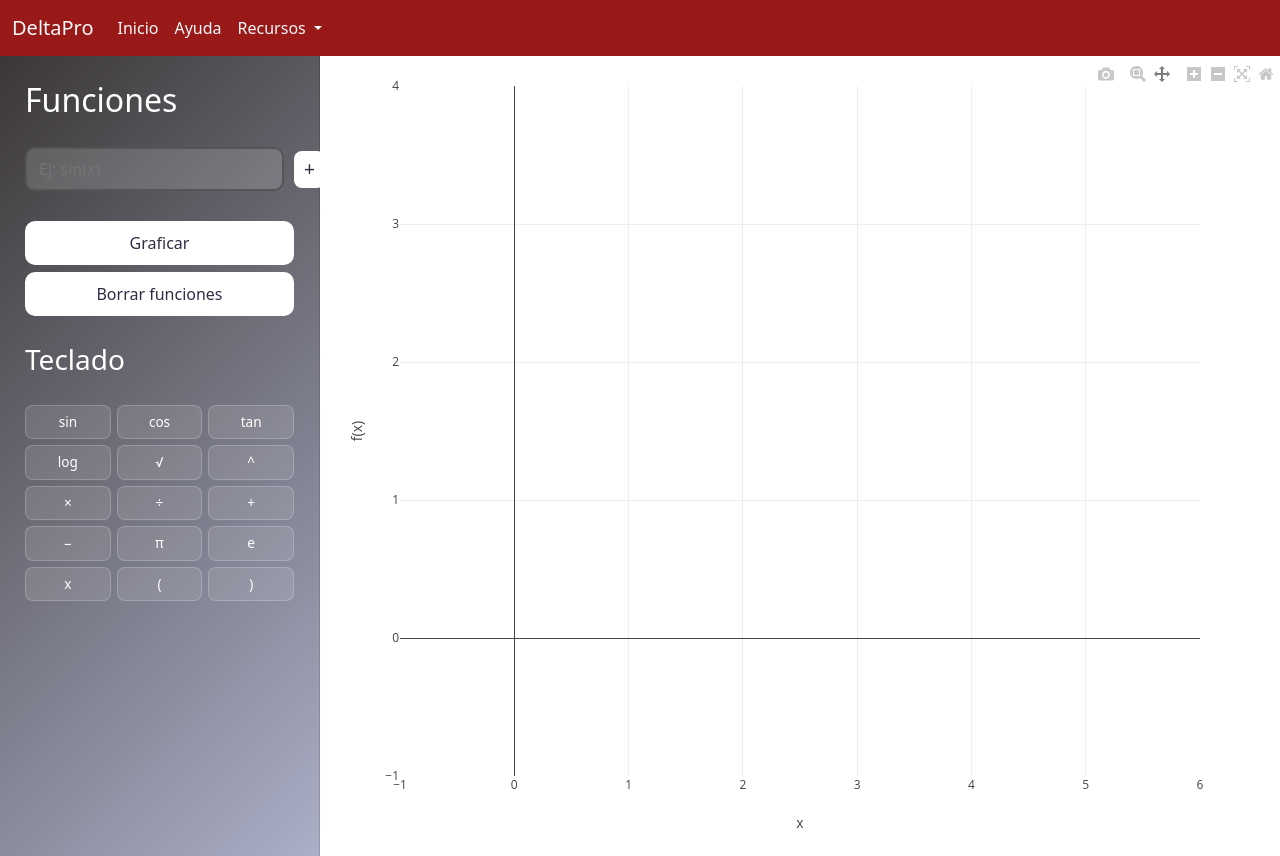
After one commit to lop326/DeltaPro, a Django app: page /graficar/ in a window 1280 px wide. The commit adds this page. Run offline with Django 5.2, Linux system fonts and the light colour scheme; the visitor is signed in with stand-in values (Sample User, id 1); data that the repository does not hold is empty; some libraries are stand-ins or nearby versions.

Commit message:
se agrego la plantilla graficar

```diff
--- /dev/null
+++ b/Web/static/css/graficar.css
@@ -0,0 +1,117 @@
+:root {
+  --color-claro: #F7F7F7;
+  --color-gris-azulado: #C9D1D3;
+  --color-celeste: #9DD3DF;
+  --color-oscuro: #3B3737;
+  --color-rojo: #991818;
+}
+
+header{
+  background: var(--color-rojo);
+}
+.cont-grafico{
+    margin: 0;
+    display: flex;
+    height: 100vh;
+    color: #fff;
+  }
+
+  #menu {
+    width: 320px;
+    padding: 25px;
+
+    display: flex;
+    flex-direction: column;
+    gap: 20px;
+    border-right: 1px solid rgba(255, 255, 255, 0.1);
+    background: linear-gradient(135deg, #3B3737, #abafc7);
+
+  }
+
+  h2, h3 {
+    margin: 0;
+    font-weight: 600;
+  }
+
+  .input-funcion {
+    display: flex;
+    align-items: center;
+    gap: 10px;
+    margin-bottom: 10px;
+  }
+
+  .input-funcion input {
+    flex: 1;
+    padding: 8px 12px;
+    border: 2px solid #555;
+    border-radius: 10px;
+    background: rgba(255,255,255,0.15);
+    color: #fff;
+    outline: none;
+    font-size: 1rem;
+    transition: border 0.2s ease;
+  }
+
+  .input-funcion button {
+    padding: 4px 10px;
+    background: #fff;
+    color: #2c2f45;
+    border: none;
+    border-radius: 8px;
+    font-size: 1.2rem;
+    cursor: pointer;
+    transition: background 0.2s;
+  }
+
+  .input-funcion button:hover {
+    background: #ccc;
+  }
+
+  .botones button {
+    width: 100%;
+    padding: 10px;
+    margin-bottom: 7px;
+    font-size: 1rem;
+    background: #ffffff;
+    color: #2c2f45;
+    border: none;
+    border-radius: 10px;
+    cursor: pointer;
+    transition: background 0.2s;
+  }
+
+  .botones button:hover {
+    background: #ddd;
+  }
+
+  #teclado {
+    display: flex;
+    flex-wrap: wrap;
+    gap: 6px;
+  }
+
+  #teclado button {
+    flex: 1 0 30%;
+    padding: 6px;
+    font-size: 0.85rem;
+    background: rgba(255,255,255,0.1);
+    color: #fff;
+    border: 1px solid rgba(255,255,255,0.2);
+    border-radius: 8px;
+    cursor: pointer;
+    transition: background 0.2s;
+  }
+
+  #teclado button:hover {
+    background: rgba(255,255,255,0.2);
+  }
+
+  #grafico {
+    flex: 1;
+    animation: fadeIn 0.6s ease-in-out;
+  }
+
+  @keyframes fadeIn {
+    from { opacity: 0; transform: translateY(10px); }
+    to { opacity: 1; transform: translateY(0); }
+  }
--- /dev/null
+++ b/Web/static/scripts/graficar.js
@@ -0,0 +1,92 @@
+let baseLayout = {
+    margin: { t: 30 },
+    xaxis: { title: 'x', zeroline: true },
+    yaxis: { title: 'f(x)', zeroline: true },
+    dragmode: 'pan'
+  };
+
+  Plotly.newPlot('grafico', [], baseLayout, {
+    responsive: true,
+    displayModeBar: true,
+    displaylogo: false,
+    modeBarButtonsToAdd: ['resetScale2d']
+  });
+
+  let colores = [
+    '#e74c3c', '#2ecc71', '#3498db', '#f39c12', '#9b59b6',
+    '#1abc9c', '#e67e22', '#34495e', '#d35400', '#7f8c8d'
+  ];
+  let colorIndex = 0;
+  let inputActivo = null;
+
+  function agregarInput() {
+    const contenedor = document.getElementById('contenedor-funciones');
+    const div = document.createElement('div');
+    const color = colores[colorIndex % colores.length];
+    colorIndex++;
+
+    div.className = 'input-funcion';
+    div.innerHTML = `
+      <input type="text" placeholder="Ej: x^2" style="border-color: ${color}" onfocus="seleccionarInput(this)">
+      <button onclick="eliminarInput(this)">−</button>
+    `;
+    contenedor.appendChild(div);
+  }
+
+  function eliminarInput(boton) {
+    const div = boton.parentNode;
+    div.remove();
+  }
+
+  function seleccionarInput(input) {
+    inputActivo = input;
+  }
+
+  function insertar(simbolo) {
+    if (inputActivo) {
+      const start = inputActivo.selectionStart;
+      const end = inputActivo.selectionEnd;
+      const text = inputActivo.value;
+      inputActivo.value = text.slice(0, start) + simbolo + text.slice(end);
+      inputActivo.focus();
+      inputActivo.setSelectionRange(start + simbolo.length, start + simbolo.length);
+    }
+  }
+
+  function graficar() {
+    const inputs = document.querySelectorAll('#contenedor-funciones input');
+    const trazas = [];
+
+    inputs.forEach((input, i) => {
+      const expr = input.value.trim();
+      const color = input.style.borderColor || colores[i % colores.length];
+
+      if (expr.length === 0) return;
+
+      const x = [], y = [];
+
+      for (let xi = -10; xi <= 10; xi += 0.1) {
+        x.push(xi);
+        try {
+          y.push(math.evaluate(expr, { x: xi }));
+        } catch {
+          y.push(null);
+        }
+      }
+
+      trazas.push({
+        x: x,
+        y: y,
+        mode: 'lines',
+        type: 'scatter',
+        name: expr,
+        line: { color: color }
+      });
+    });
+
+    Plotly.react('grafico', trazas, baseLayout);
+  }
+
+  function borrarFunciones() {
+    Plotly.react('grafico', [], baseLayout);
+  }
--- /dev/null
+++ b/Web/templates/graficar.html
@@ -0,0 +1,93 @@
+{% load static %}
+<!DOCTYPE html>
+<html lang="en">
+<head>
+    <meta charset="UTF-8">
+    <meta name="viewport" content="width=device-width, initial-scale=1.0">
+    <title>Graficar</title>
+    <link rel="stylesheet" href="{% static 'css/graficar.css' %}">
+    <link href="https://cdn.jsdelivr.net/npm/bootstrap@5.3.5/dist/css/bootstrap.min.css" rel="stylesheet" integrity="sha384-SgOJa3DmI69IUzQ2PVdRZhwQ+dy64/BUtbMJw1MZ8t5HZApcHrRKUc4W0kG879m7" crossorigin="anonymous">
+
+
+
+</head>
+<body>
+    <header>
+        <nav class="navbar navbar-expand-lg">
+            <div class="container-fluid">
+              <a class="navbar-brand link-light" href="{% url 'home' %}">DeltaPro</a>
+              <button class="navbar-toggler" type="button" data-bs-toggle="collapse" data-bs-target="#navbarSupportedContent" aria-controls="navbarSupportedContent" aria-expanded="false" aria-label="Toggle navigation">
+                <span class="navbar-toggler-icon"></span>
+              </button>
+              <div class="collapse navbar-collapse" id="navbarSupportedContent">
+                <ul class="navbar-nav me-auto mb-2 mb-lg-0">
+                  <li class="nav-item">
+                    <a class="nav-link active link-light" aria-current="page" href="{% url 'home' %}">Inicio</a>
+                  </li>
+                  <li class="nav-item">
+                    <a class="nav-link link-light" href="{% url 'ayuda' %}">Ayuda</a>
+                  </li>
+                  <li class="nav-item dropdown">
+                    <a class="nav-link dropdown-toggle link-light" href="#" role="button" data-bs-toggle="dropdown" aria-expanded="false">
+                      Recursos
+                    </a>
+                    <ul class="dropdown-menu">
+                      <li><a class="dropdown-item" href="{% url 'raices' %}" >Raices de funciones</a></li>
+                      <li><a class="dropdown-item" href="{% url 'sistemas' %}">Sistemas de ecuaciones</a></li>
+
+                    </ul>
+                  </li>
+
+                </ul>
+
+            </div>
+          </nav>
+
+    </header>
+    <main class="cont-grafico">
+        <div id="menu">
+            <h2>Funciones</h2>
+            <div id="contenedor-funciones">
+              <div class="input-funcion">
+                <input type="text" placeholder="Ej: sin(x)" onfocus="seleccionarInput(this)">
+                <button onclick="agregarInput()">+</button>
+              </div>
+            </div>
+
+            <div class="botones">
+              <button onclick="graficar()">Graficar</button>
+              <button onclick="borrarFunciones()">Borrar funciones</button>
+            </div>
+
+            <h3>Teclado</h3>
+            <div id="teclado">
+              <button onclick="insertar('sin()')">sin</button>
+              <button onclick="insertar('cos()')">cos</button>
+              <button onclick="insertar('tan()')">tan</button>
+              <button onclick="insertar('log()')">log</button>
+              <button onclick="insertar('sqrt()')">√</button>
+              <button onclick="insertar('^')">^</button>
+              <button onclick="insertar('*')">×</button>
+              <button onclick="insertar('/')">÷</button>
+              <button onclick="insertar('+')">+</button>
+              <button onclick="insertar('-')">−</button>
+              <button onclick="insertar('pi')">π</button>
+              <button onclick="insertar('e')">e</button>
+              <button onclick="insertar('x')">x</button>
+              <button onclick="insertar('(')">(</button>
+              <button onclick="insertar(')')">)</button>
+            </div>
+          </div>
+
+          <div id="grafico"></div>
+
+    </main>
+
+    <script src="https://cdn.jsdelivr.net/npm/bootstrap@5.3.5/dist/js/bootstrap.bundle.min.js" integrity="sha384-k6d4wzSIapyDyv1kpU366/PK5hCdSbCRGRCMv+eplOQJWyd1fbcAu9OCUj5zNLiq" crossorigin="anonymous"></script>
+    <script src="https://cdn.plot.ly/plotly-latest.min.js"></script>
+    <script src="https://cdnjs.cloudflare.com/ajax/libs/mathjs/11.8.0/math.min.js"></script>
+    <script src="{% static 'scripts/graficar.js' %}"></script>
+
+</body>
+
+</html>
--- a/Web/templates/home.html
+++ b/Web/templates/home.html
@@ -82,10 +82,10 @@
 
         </div>
         <div class="face back">
-          <h3>metodo 1</h3>
-          <p>Lorem ipsudus omnis, maxime quibusdam modi dist debitis vestias en</p>
+          <h3>Grafico</h3>
+          <p>Ver las funciones con mas claridad es relevante para el estudio de la mismas</p>
           <div class="link">
-            <a href="#">Ir metodo</a>
+            <a href="{% url 'graficar' %}">Ir Graficadora</a>
           </div>
         </div>
       </div>
--- a/Web/templates/nosotros.html
+++ b/Web/templates/nosotros.html
@@ -14,7 +14,7 @@
 
 <div class="container mt-5">
   <div class="text-center">
-    <img src="../static/images/logo_Aurea_fondo_blanco_final.png" alt="logo_Aurea" style="width: 400px; height: 400px; margin-top: 30px; border-radius: 20px;">
+    <img src="../static/images/logo_Aurea.png" alt="logo_Aurea" style="width: 400px; height: 400px; margin-top: 30px; border-radius: 20px;">
     <p class="text-center lead mt-5">
       En AUREA nos especializamos en el desarrollo de software, soluciones web personalizadas y el mantenimiento integral de sistemas digitales. Nuestro compromiso con la calidad y la innovación tecnológica nos permite ofrecer servicios eficientes y adaptados a las necesidades de cada cliente.
       Contamos con un equipo altamente profesional y capacitado, dedicado a brindar soluciones confiables con un enfoque en la excelencia y la mejora continua.
--- a/Web/urls.py
+++ b/Web/urls.py
@@ -22,6 +22,7 @@ urlpatterns = [
     path('regula_falsi/', views.regula_falsi ,name='regula_falsi'),
     path('jacobi/', views.jacobi ,name='jacobi'),
     path('newton/', views.newton ,name='newton'),
+    path('graficar/', views.graficar ,name='graficar'),
     path('prueba/', views.prueba ,name='prueba'),
 
 ]
--- a/Web/views.py
+++ b/Web/views.py
@@ -125,5 +125,8 @@ def newton(request):
     return render(request, 'newton.html')
 
 @login_required
+def graficar(request):
+    return render(request, 'graficar.html' )
+@login_required
 def prueba(request):
     return render(request, 'prueba.html')
```
Also changed, not shown: Web/templates/m_raices.html (+11 -3 lines), Web/templates/prueba.html (+235 -41 lines), Web/static/images/logo_Aurea_fondo_blanco_final.png (deleted).
